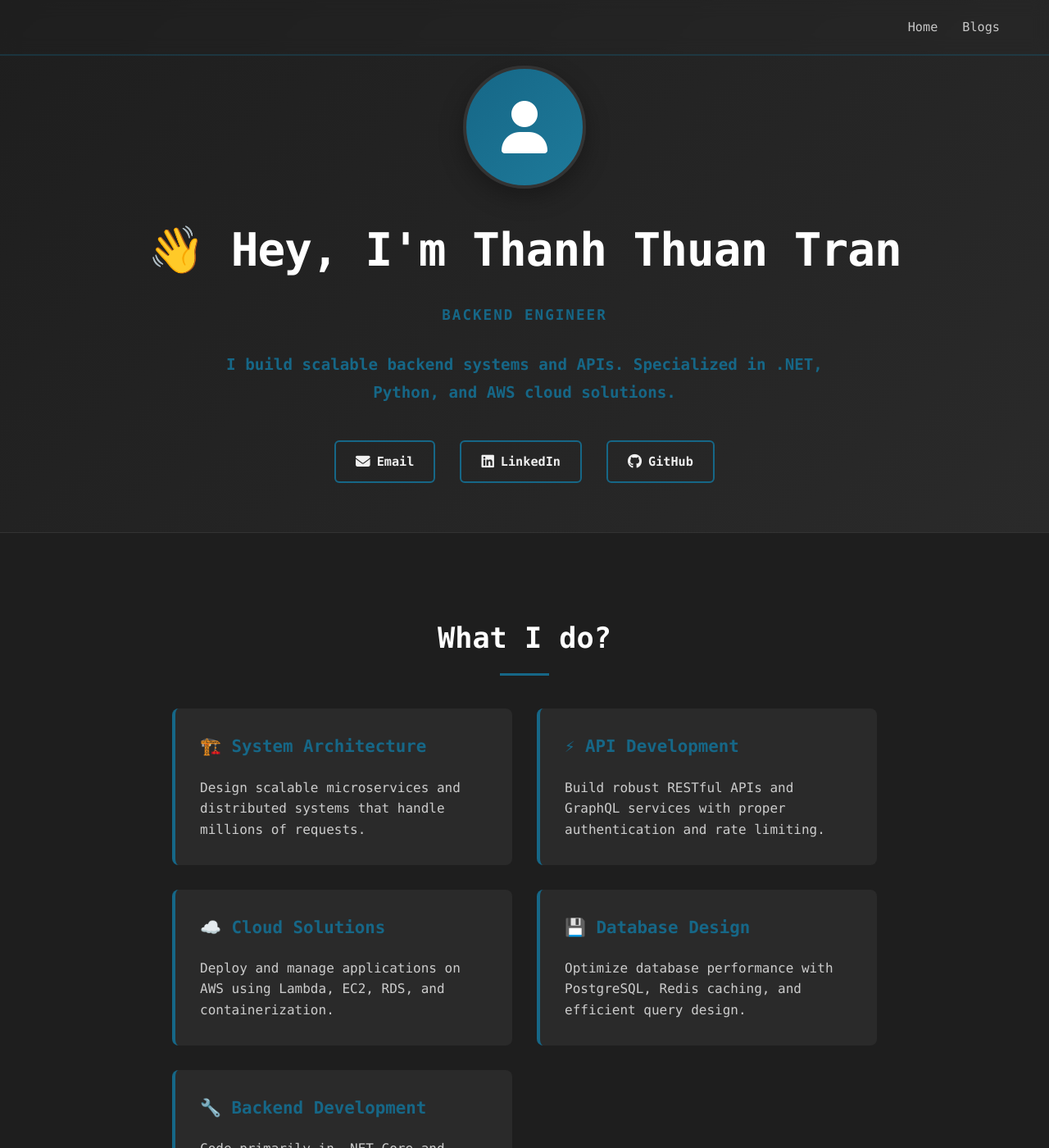
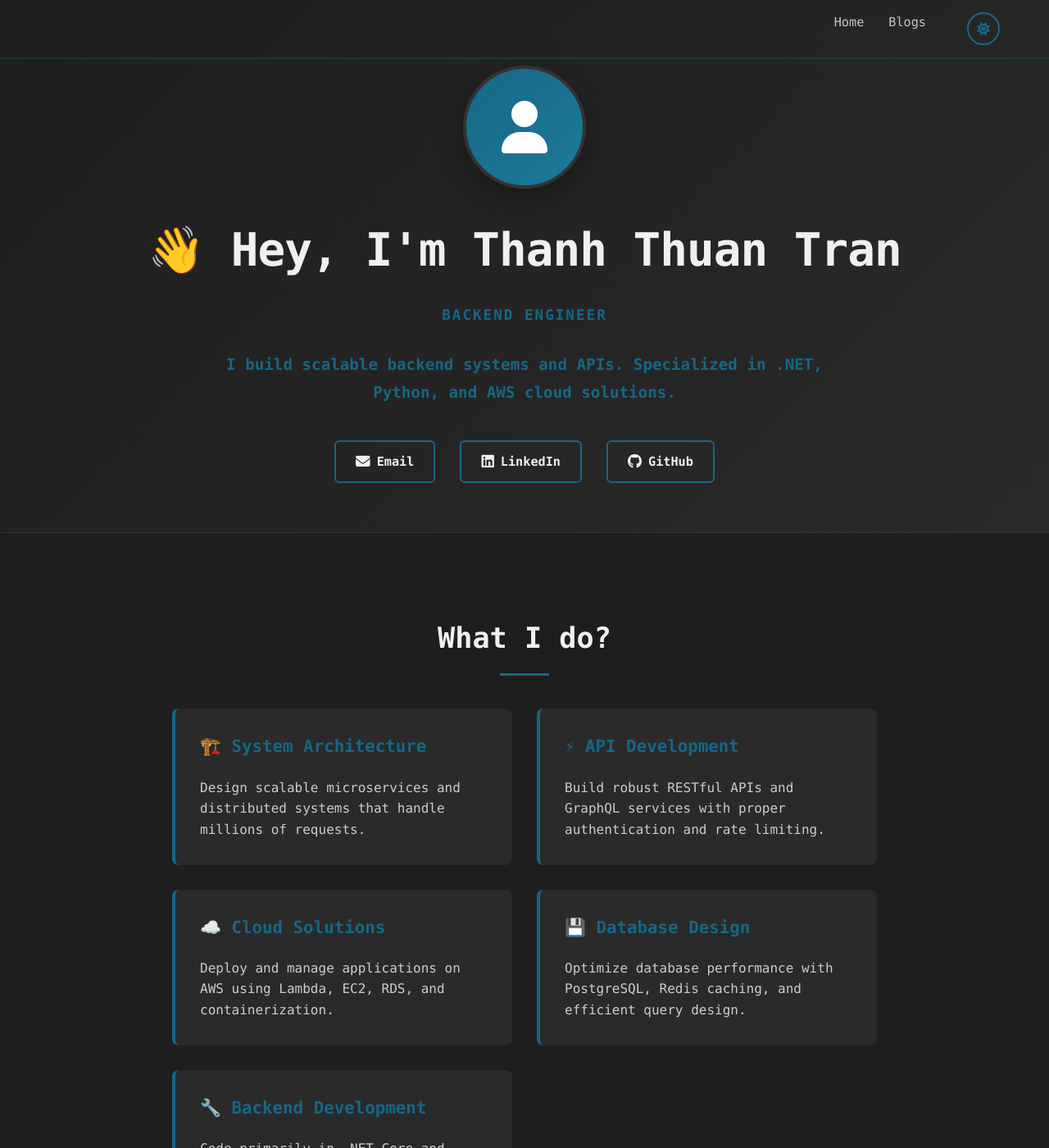
Before and after one commit to tthanh/tthanh.github.io, a Jekyll site: the page built from index.html, in a window 1280 px wide and 1400 px high. Shown: the whole window at 82% size. Built offline with Jekyll 4.4.1, drawn with Linux system fonts in a browser that asks for light colours.

Commit message:
Add dark theme

```diff
--- a/_layouts/default.html
+++ b/_layouts/default.html
@@ -49,6 +49,10 @@
                 <div class="nav-links">
                     <a href="{{ '/' | relative_url }}" class="nav-link">Home</a>
                     <a href="{{ '/blogs/' | relative_url }}" class="nav-link">Blogs</a>
+                    <button class="theme-toggle" id="theme-toggle" aria-label="Toggle dark/light theme">
+                        <i class="fas fa-sun theme-icon-light"></i>
+                        <i class="fas fa-moon theme-icon-dark"></i>
+                    </button>
                 </div>
             </div>
         </nav>
@@ -115,6 +119,33 @@
                 navbar.classList.add('transitions-enabled');
             }, 100);
         });
+
+        // Theme Toggle Functionality
+        const themeToggle = document.getElementById('theme-toggle');
+        const html = document.documentElement;
+
+        // Check for saved theme preference or default to 'dark'
+        const currentTheme = localStorage.getItem('theme') || 'dark';
+        html.setAttribute('data-theme', currentTheme);
+
+        // Update toggle button state
+        function updateThemeToggle() {
+            const isDark = html.getAttribute('data-theme') === 'dark';
+            themeToggle.classList.toggle('light-mode', !isDark);
+        }
+
+        // Initialize theme toggle
+        updateThemeToggle();
+
+        // Theme toggle click handler
+        themeToggle.addEventListener('click', function () {
+            const currentTheme = html.getAttribute('data-theme');
+            const newTheme = currentTheme === 'dark' ? 'light' : 'dark';
+
+            html.setAttribute('data-theme', newTheme);
+            localStorage.setItem('theme', newTheme);
+            updateThemeToggle();
+        });
     </script>
 </body>
 
--- a/assets/css/style.css
+++ b/assets/css/style.css
@@ -1,3 +1,52 @@
+/* Theme Variables */
+:root {
+    --primary-color: #166787;
+    --primary-hover: #1e7a9a;
+    --primary-alpha: rgba(22, 103, 135, 0.3);
+    --primary-shadow: rgba(22, 103, 135, 0.2);
+    --primary-strong-shadow: rgba(22, 103, 135, 0.3);
+}
+
+/* Dark Theme (Default) */
+html[data-theme="dark"] {
+    --bg-primary: #1e1e1e;
+    --bg-secondary: #2a2a2a;
+    --bg-tertiary: #333;
+    --text-primary: #f0f0f0;
+    --text-secondary: #cccccc;
+    --text-muted: #888888;
+    --border-color: #333;
+    --accent-bg: rgba(22, 103, 135, 0.2);
+    --accent-border: rgba(22, 103, 135, 0.3);
+    --shadow-color: rgba(0, 0, 0, 0.3);
+    --primary-shadow: rgba(22, 103, 135, 0.2);
+    --primary-shadow-light: rgba(22, 103, 135, 0.15);
+    --tech-tag-text: white;
+    --button-text: white;
+    --header-bg-transparent: rgba(42, 42, 42, 0.1);
+    --nav-text-alpha: rgba(240, 240, 240, 0.8);
+}
+
+/* Light Theme */
+html[data-theme="light"] {
+    --bg-primary: #ffffff;
+    --bg-secondary: #f8f9fa;
+    --bg-tertiary: #e9ecef;
+    --text-primary: #2c3e50;
+    --text-secondary: #495057;
+    --text-muted: #6c757d;
+    --border-color: #dee2e6;
+    --accent-bg: rgba(22, 103, 135, 0.1);
+    --accent-border: rgba(22, 103, 135, 0.2);
+    --shadow-color: rgba(0, 0, 0, 0.1);
+    --primary-shadow: rgba(22, 103, 135, 0.3);
+    --primary-shadow-light: rgba(22, 103, 135, 0.2);
+    --tech-tag-text: white;
+    --button-text: white;
+    --header-bg-transparent: rgba(248, 249, 250, 0.9);
+    --nav-text-alpha: rgba(44, 62, 80, 0.8);
+}
+
 /* Reset and Base Styles */
 * {
     margin: 0;
@@ -12,11 +61,11 @@
 body {
     font-family: 'Consolas', 'Monaco', 'Courier New', monospace;
     line-height: 1.6;
-    color: #f0f0f0;
-    background-color: #1e1e1e;
+    color: var(--text-primary);
+    background-color: var(--bg-primary);
     font-size: 16px;
     padding-top: 0;
-    /* No padding needed since header starts hidden */
+    transition: background-color 0.3s ease, color 0.3s ease;
 }
 
 /* Container and Layout */
@@ -41,25 +90,25 @@
     z-index: 100;
     transform: translateY(0);
     transition: all 0.3s ease-in-out;
-    background-color: rgba(42, 42, 42, 0.1);
-    border-bottom: 2px solid rgba(22, 103, 135, 0.3);
+    background-color: var(--header-bg-transparent);
+    border-bottom: 2px solid var(--primary-alpha);
     box-shadow: none;
     backdrop-filter: blur(10px);
     -webkit-backdrop-filter: blur(10px);
 }
 
 .site-header.at-top {
-    background-color: rgba(42, 42, 42, 0.1);
-    border-bottom: 2px solid rgba(22, 103, 135, 0.3);
+    background-color: var(--header-bg-transparent);
+    border-bottom: 2px solid var(--primary-alpha);
     box-shadow: none;
     backdrop-filter: blur(10px);
     -webkit-backdrop-filter: blur(10px);
 }
 
 .site-header.scrolled {
-    background-color: #2a2a2a;
-    border-bottom: 2px solid #166787;
-    box-shadow: 0 2px 10px rgba(0, 0, 0, 0.3);
+    background-color: var(--bg-secondary);
+    border-bottom: 2px solid var(--primary-color);
+    box-shadow: 0 2px 10px var(--shadow-color);
     backdrop-filter: none;
     -webkit-backdrop-filter: none;
 }
@@ -84,7 +133,7 @@
 }
 
 .nav-link {
-    color: #f0f0f0;
+    color: var(--text-primary);
     text-decoration: none;
     font-weight: 500;
     transition: color 0.3s ease;
@@ -92,29 +141,86 @@
 }
 
 .nav-link:hover {
-    color: #166787;
+    color: var(--primary-color);
 }
 
 .site-header.at-top .nav-link {
-    color: rgba(240, 240, 240, 0.8);
+    color: var(--nav-text-alpha);
 }
 
 .site-header.at-top .nav-link:hover {
-    color: #166787;
+    color: var(--primary-color);
 }
 
 .site-header.scrolled .nav-link {
-    color: #f0f0f0;
+    color: var(--text-primary);
 }
 
 .site-header.scrolled .nav-link:hover {
-    color: #166787;
+    color: var(--primary-color);
+}
+
+/* Theme Toggle */
+.theme-toggle {
+    background: none;
+    border: 2px solid var(--primary-color);
+    border-radius: 50%;
+    width: 40px;
+    height: 40px;
+    cursor: pointer;
+    display: flex;
+    align-items: center;
+    justify-content: center;
+    margin-left: 20px;
+    transition: all 0.3s ease;
+    position: relative;
+    overflow: hidden;
+}
+
+.theme-toggle:hover {
+    background-color: var(--primary-color);
+    transform: scale(1.05);
+}
+
+.theme-icon-light,
+.theme-icon-dark {
+    font-size: 1rem;
+    transition: all 0.3s ease;
+    position: absolute;
+    color: var(--primary-color);
+}
+
+.theme-toggle:hover .theme-icon-light,
+.theme-toggle:hover .theme-icon-dark {
+    color: white;
+}
+
+/* Default state (dark theme) - show sun icon */
+.theme-icon-light {
+    opacity: 1;
+    transform: rotate(0deg) scale(1);
+}
+
+.theme-icon-dark {
+    opacity: 0;
+    transform: rotate(180deg) scale(0.5);
+}
+
+/* Light mode state - show moon icon */
+.theme-toggle.light-mode .theme-icon-light {
+    opacity: 0;
+    transform: rotate(-180deg) scale(0.5);
+}
+
+.theme-toggle.light-mode .theme-icon-dark {
+    opacity: 1;
+    transform: rotate(0deg) scale(1);
 }
 
 .site-title {
     font-size: 1.4rem;
     font-weight: 700;
-    color: #166787;
+    color: var(--primary-color);
     text-decoration: none;
     letter-spacing: -0.5px;
     opacity: 0;
@@ -128,7 +234,7 @@
 }
 
 .site-title:hover {
-    color: #1e7a9a;
+    color: var(--primary-hover);
 }
 
 .site-header.at-top .site-title {
@@ -138,39 +244,39 @@
 }
 
 .site-header.at-top .site-title:hover {
-    color: #166787;
+    color: var(--primary-color);
 }
 
 .site-header.scrolled .site-title {
-    color: #166787;
+    color: var(--primary-color);
     opacity: 1;
     visibility: visible;
     transform: translateX(0);
 }
 
 .site-header.scrolled .site-title:hover {
-    color: #1e7a9a;
+    color: var(--primary-hover);
 }
 
 /* Hero Section */
 .hero {
     padding: 80px 0 60px 0;
     text-align: center;
-    background: linear-gradient(135deg, #1e1e1e 0%, #2a2a2a 100%);
-    border-bottom: 1px solid #333;
+    background: linear-gradient(135deg, var(--bg-primary) 0%, var(--bg-secondary) 100%);
+    border-bottom: 1px solid var(--border-color);
 }
 
 .hero h1 {
     font-size: 3.5rem;
     font-weight: 800;
     margin-bottom: 20px;
-    color: #ffffff;
+    color: var(--text-primary);
     letter-spacing: -1px;
 }
 
 .hero .subtitle {
     font-size: 1.1rem;
-    color: #166787;
+    color: var(--primary-color);
     font-weight: 600;
     text-transform: uppercase;
     letter-spacing: 2px;
@@ -180,14 +286,14 @@
 .hero .intro {
     font-size: 1.2rem;
     line-height: 1.8;
-    color: #cccccc;
+    color: var(--text-secondary);
     max-width: 800px;
     margin: 0 auto;
     font-weight: 400;
 }
 
 .hero .intro strong {
-    color: #166787;
+    color: var(--primary-color);
 }
 
 /* Avatar Section */
@@ -199,15 +305,15 @@
     width: 150px;
     height: 150px;
     border-radius: 50%;
-    background: linear-gradient(135deg, #166787 0%, #1e7a9a 100%);
+    background: linear-gradient(135deg, var(--primary-color) 0%, var(--primary-hover) 100%);
     margin: 0 auto;
     display: flex;
     align-items: center;
     justify-content: center;
     font-size: 4rem;
     color: white;
-    border: 4px solid #333;
-    box-shadow: 0 10px 30px rgba(0, 0, 0, 0.3);
+    border: 4px solid var(--border-color);
+    box-shadow: 0 10px 30px var(--shadow-color);
     transition: transform 0.3s ease;
 }
 
@@ -225,10 +331,10 @@
 }
 
 .contact-links a {
-    color: #f0f0f0;
+    color: var(--text-primary);
     text-decoration: none;
     padding: 12px 24px;
-    border: 2px solid #166787;
+    border: 2px solid var(--primary-color);
     border-radius: 6px;
     font-weight: 600;
     transition: all 0.3s ease;
@@ -239,10 +345,10 @@
 }
 
 .contact-links a:hover {
-    background-color: #166787;
+    background-color: var(--primary-color);
     color: #ffffff;
     transform: translateY(-2px);
-    box-shadow: 0 5px 15px rgba(22, 103, 135, 0.3);
+    box-shadow: 0 5px 15px var(--primary-strong-shadow);
 }
 
 .contact-links .icon {
@@ -252,7 +358,7 @@
 /* Sections */
 .section {
     padding: 60px 0;
-    border-bottom: 1px solid #333;
+    border-bottom: 1px solid var(--border-color);
 }
 
 .section:last-child {
@@ -261,7 +367,7 @@
 
 .section h2 {
     font-size: 2.2rem;
-    color: #ffffff;
+    color: var(--text-primary);
     margin-bottom: 40px;
     text-align: center;
     font-weight: 700;
@@ -273,7 +379,7 @@
     display: block;
     width: 60px;
     height: 3px;
-    background-color: #166787;
+    background-color: var(--primary-color);
     margin: 15px auto 0;
 }
 
@@ -286,27 +392,27 @@
 }
 
 .skill-category {
-    background-color: #2a2a2a;
+    background-color: var(--bg-secondary);
     padding: 30px;
     border-radius: 8px;
-    border-left: 4px solid #166787;
+    border-left: 4px solid var(--primary-color);
     transition: transform 0.3s ease, box-shadow 0.3s ease;
 }
 
 .skill-category:hover {
     transform: translateY(-5px);
-    box-shadow: 0 10px 25px rgba(0, 0, 0, 0.3);
+    box-shadow: 0 10px 25px var(--shadow-color);
 }
 
 .skill-category h3 {
-    color: #166787;
+    color: var(--primary-color);
     margin-bottom: 20px;
     font-size: 1.3rem;
     font-weight: 700;
 }
 
 .skill-category p {
-    color: #cccccc;
+    color: var(--text-secondary);
     font-size: 1rem;
     line-height: 1.6;
 }
@@ -320,10 +426,10 @@
 }
 
 .project-card {
-    background-color: #2a2a2a;
+    background-color: var(--bg-secondary);
     padding: 30px;
     border-radius: 12px;
-    border-left: 4px solid #166787;
+    border-left: 4px solid var(--primary-color);
     transition: all 0.3s ease;
     display: flex;
     flex-direction: column;
@@ -331,18 +437,18 @@
 
 .project-card:hover {
     transform: translateY(-5px);
-    box-shadow: 0 15px 35px rgba(22, 103, 135, 0.2);
+    box-shadow: 0 15px 35px var(--primary-shadow);
 }
 
 .project-card h3 {
-    color: #166787;
+    color: var(--primary-color);
     margin-bottom: 15px;
     font-size: 1.3rem;
     font-weight: 700;
 }
 
 .project-card p {
-    color: #cccccc;
+    color: var(--text-secondary);
     line-height: 1.6;
     margin-bottom: 20px;
     flex-grow: 1;
@@ -356,8 +462,8 @@
 }
 
 .tech-tag {
-    background-color: #166787;
-    color: white;
+    background-color: var(--primary-color);
+    color: var(--tech-tag-text);
     padding: 4px 12px;
     border-radius: 16px;
     font-size: 0.8rem;
@@ -368,7 +474,7 @@
     display: inline-flex;
     align-items: center;
     gap: 8px;
-    color: #166787;
+    color: var(--primary-color);
     text-decoration: none;
     font-weight: 600;
     transition: all 0.3s ease;
@@ -376,14 +482,14 @@
 }
 
 .project-card .project-link:hover {
-    color: #1e7a9a;
+    color: var(--primary-hover);
     transform: translateX(5px);
 }
 
 /* Blog Styles */
 .intro-text {
     font-size: 1.1rem;
-    color: #cccccc;
+    color: var(--text-secondary);
     margin-bottom: 40px;
     text-align: center;
 }
@@ -396,16 +502,16 @@
 }
 
 .blog-card {
-    background-color: #2a2a2a;
+    background-color: var(--bg-secondary);
     padding: 30px;
     border-radius: 12px;
-    border-left: 4px solid #166787;
+    border-left: 4px solid var(--primary-color);
     transition: all 0.3s ease;
 }
 
 .blog-card:hover {
     transform: translateY(-5px);
-    box-shadow: 0 15px 35px rgba(22, 103, 135, 0.2);
+    box-shadow: 0 15px 35px var(--primary-shadow);
 }
 
 .blog-meta {
@@ -415,13 +521,13 @@
 }
 
 .blog-date {
-    color: #888;
+    color: var(--text-muted);
     font-size: 0.9rem;
 }
 
 .blog-category {
-    background-color: #166787;
-    color: white;
+    background-color: var(--primary-color);
+    color: var(--tech-tag-text);
     padding: 2px 8px;
     border-radius: 12px;
     font-size: 0.8rem;
@@ -434,49 +540,49 @@
 }
 
 .blog-card h2 a {
-    color: #ffffff;
+    color: var(--text-primary);
     text-decoration: none;
     transition: color 0.3s ease;
 }
 
 .blog-card h2 a:hover {
-    color: #166787;
+    color: var(--primary-color);
 }
 
 .blog-card p {
-    color: #cccccc;
+    color: var(--text-secondary);
     line-height: 1.6;
     margin-bottom: 20px;
 }
 
 .read-more {
-    color: #166787;
+    color: var(--primary-color);
     text-decoration: none;
     font-weight: 600;
     transition: all 0.3s ease;
 }
 
 .read-more:hover {
-    color: #1e7a9a;
+    color: var(--primary-hover);
     transform: translateX(5px);
 }
 
 .blog-cta {
     text-align: center;
     padding: 40px;
-    background-color: #2a2a2a;
+    background-color: var(--bg-secondary);
     border-radius: 12px;
-    border: 2px solid #166787;
+    border: 2px solid var(--primary-color);
 }
 
 .blog-cta h3 {
-    color: #ffffff;
+    color: var(--text-primary);
     margin-bottom: 15px;
     font-size: 1.5rem;
 }
 
 .blog-cta p {
-    color: #cccccc;
+    color: var(--text-secondary);
     margin-bottom: 25px;
     font-size: 1.1rem;
 }
@@ -485,8 +591,8 @@
     display: inline-flex;
     align-items: center;
     gap: 10px;
-    background-color: #166787;
-    color: white;
+    background-color: var(--primary-color);
+    color: var(--button-text);
     padding: 15px 30px;
     text-decoration: none;
     border-radius: 6px;
@@ -495,9 +601,9 @@
 }
 
 .cta-button:hover {
-    background-color: #1e7a9a;
+    background-color: var(--primary-hover);
     transform: translateY(-2px);
-    box-shadow: 0 5px 15px rgba(22, 103, 135, 0.3);
+    box-shadow: 0 5px 15px var(--primary-shadow);
 }
 
 /* Responsive Design */
```
